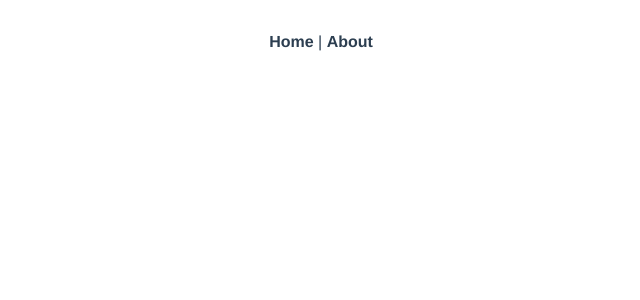
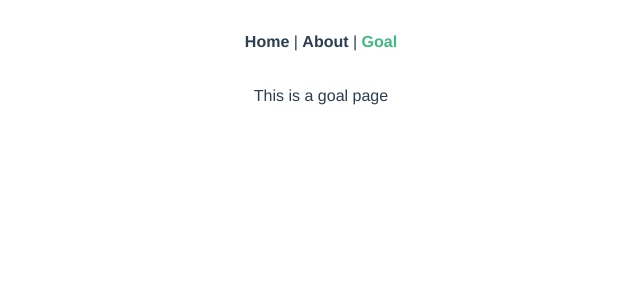
Before and after one commit to jdasilvalima/Vuejs-Porfolio, a Vue app in the folder vue-ts/: page /goal in a window 1280 px wide. Before the commit this address had no page. Shown: the top 300 px of the page, without its empty margins (319-959 px from the left). Built offline with nearby package versions, Linux system fonts and the light colour scheme.

Commit message:
created goal view

```diff
--- a/vue-ts/src/App.vue
+++ b/vue-ts/src/App.vue
@@ -1,7 +1,8 @@
 <template>
   <div id="nav">
     <router-link to="/">Home</router-link> |
-    <router-link to="/about">About</router-link>
+    <router-link to="/about">About</router-link> |
+    <router-link to="/goal">Goal</router-link>
   </div>
   <router-view/>
 </template>
--- a/vue-ts/src/router/index.js
+++ b/vue-ts/src/router/index.js
@@ -14,6 +14,14 @@ const routes = [
     // this generates a separate chunk (about.[hash].js) for this route
     // which is lazy-loaded when the route is visited.
     component: () => import(/* webpackChunkName: "about" */ '../views/About.vue')
+  },
+  {
+    path: '/goal',
+    name: 'Goal',
+    // route level code-splitting
+    // this generates a separate chunk (about.[hash].js) for this route
+    // which is lazy-loaded when the route is visited.
+    component: () => import(/* webpackChunkName: "about" */ '../views/Goal.vue')
   }
 ]
 
--- /dev/null
+++ b/vue-ts/src/views/Goal.vue
@@ -0,0 +1,13 @@
+<template>
+  <div class="goal">
+    <h1>This is a goal page</h1>
+  </div>
+</template>
+
+<script>
+
+</script>
+
+<style>
+
+</style>
```
Also changed, not shown: vue-ts/src/views/Projects.vue (added).
